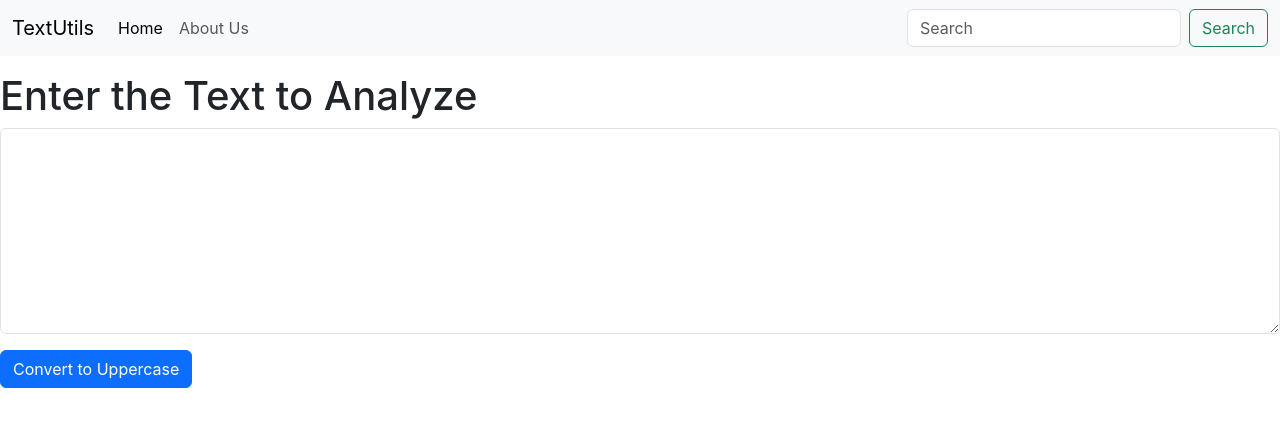
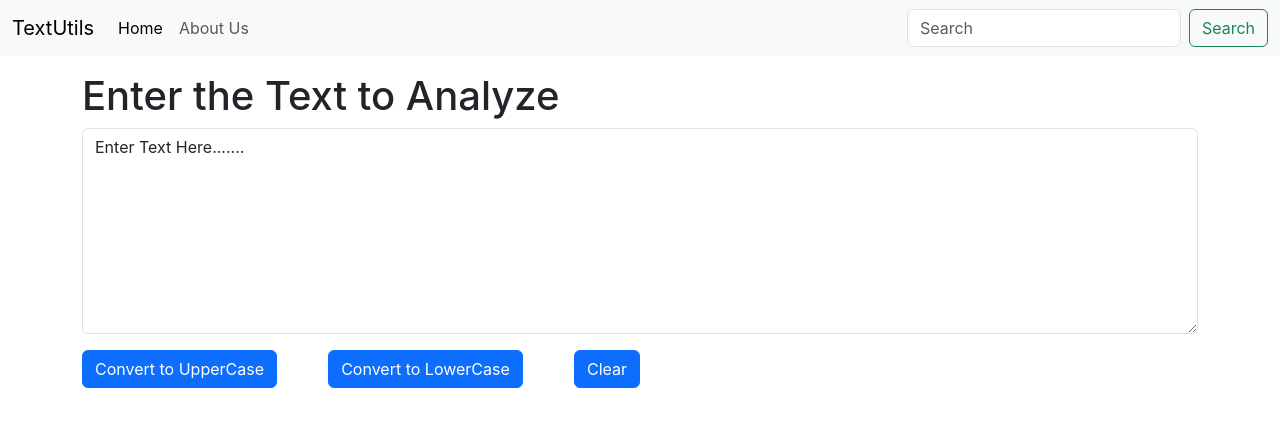
Before and after one commit to husain-786/ReactTutorials, a React (Create React App) app in the folder firstreactapp/: page / in a window 1280 px wide. Shown: the top 426 px of the page. Built offline with nearby package versions, Linux system fonts and the light colour scheme.

Commit message:
State and handling events in react

```diff
--- a/firstreactapp/src/App.js
+++ b/firstreactapp/src/App.js
@@ -16,7 +16,7 @@ function App() {
       {/* Not any props is sent, in this case this default values get executed */}
       {/* <Navbar/> */}
 
-      <div className="containr my-3">
+      <div className="container my-3">
         <TextForm heading="Enter the Text to Analyze" />
       </div>
 
--- a/firstreactapp/src/components/TextForm.js
+++ b/firstreactapp/src/components/TextForm.js
@@ -2,10 +2,40 @@ import React, {useState} from 'react'
 import propTypes from "prop-types"
 
 export default function TextForm(props) {
+  const handleOnClick = (event)=>{
+    // console.log("handleOnClick")
+    // console.log(typeof(event.target.className))  // returns the classes used in that particular tag.....
+    // console.log("Handle on click:- " + text)   // we can access the value of state 'text' here.....
+    setText(text.toUpperCase()) // will convert text to uppercase and set to text state...
+  }
+
+  const convertToLowerCase = ()=>{
+    setText(text.toLowerCase()) // will convert text to lowercase and set to text state...
+  }
+
+  const clearField = ()=>{
+    setText("") // will set text=""
+  }
+
+  // when onchange event is handled then by default an event as argument is passesd in the method of handling onchange event.....
+  // this will be used repeatedly whenever we use input or textArea......
+  // If we donot handle this event we would not be able to write anything in the input field or text area.......
+  const handleOnChange = (event)=>{
+    // console.log("handle on change")
+    setText(event.target.value)
+  }
+
   // Here below statement defines a state (a state is a hook)
   // state acts like a variable but we cannot assign a value directly to a state like variables
-  // instead we need a method to assign the
-  const [text, setText] = useState('Sajjad')
+  // instead we need a method to assign or update a value to it.
+  // Below line defines a state.....
+  const [text, setText] = useState('Enter Text Here.......')    // useState is a hook, text is constant variable and the setText is the method...
+
+  // we cannot assign or change value of a state., below statement will give error....
+  // text = "husain"  // this is wrong way to change the states...
+
+  // setText("Husain")  // Correct way to change the state value is by using the method defined while defining state.....
+
 
   return (
     <div>
@@ -15,9 +45,15 @@ export default function TextForm(props) {
         </div> */}
         <h1>{props.heading}</h1>
         <div className="mb-3">
-            <textarea className="form-control" id="myBox" rows="8"></textarea>
+             {/* if value=x, x is a normal variable, when we use normal variable for value then the value will not be rendered
+                 because by default React do not watch all the variables*/}
+            <textarea className="form-control" value={text} onChange={handleOnChange} id="myBox" rows="8"></textarea>
         </div>
-        <button className="btn btn-primary">Convert to Uppercase</button>
+        <div className='d-flex justify-content-between w-50'>
+          <button className="btn btn-primary" onClick={handleOnClick}>Convert to UpperCase</button>
+          <button className="btn btn-primary" onClick={convertToLowerCase}>Convert to LowerCase</button>
+          <button className="btn btn-primary" onClick={clearField}>Clear</button>
+        </div>
     </div>
   )
 }
```
